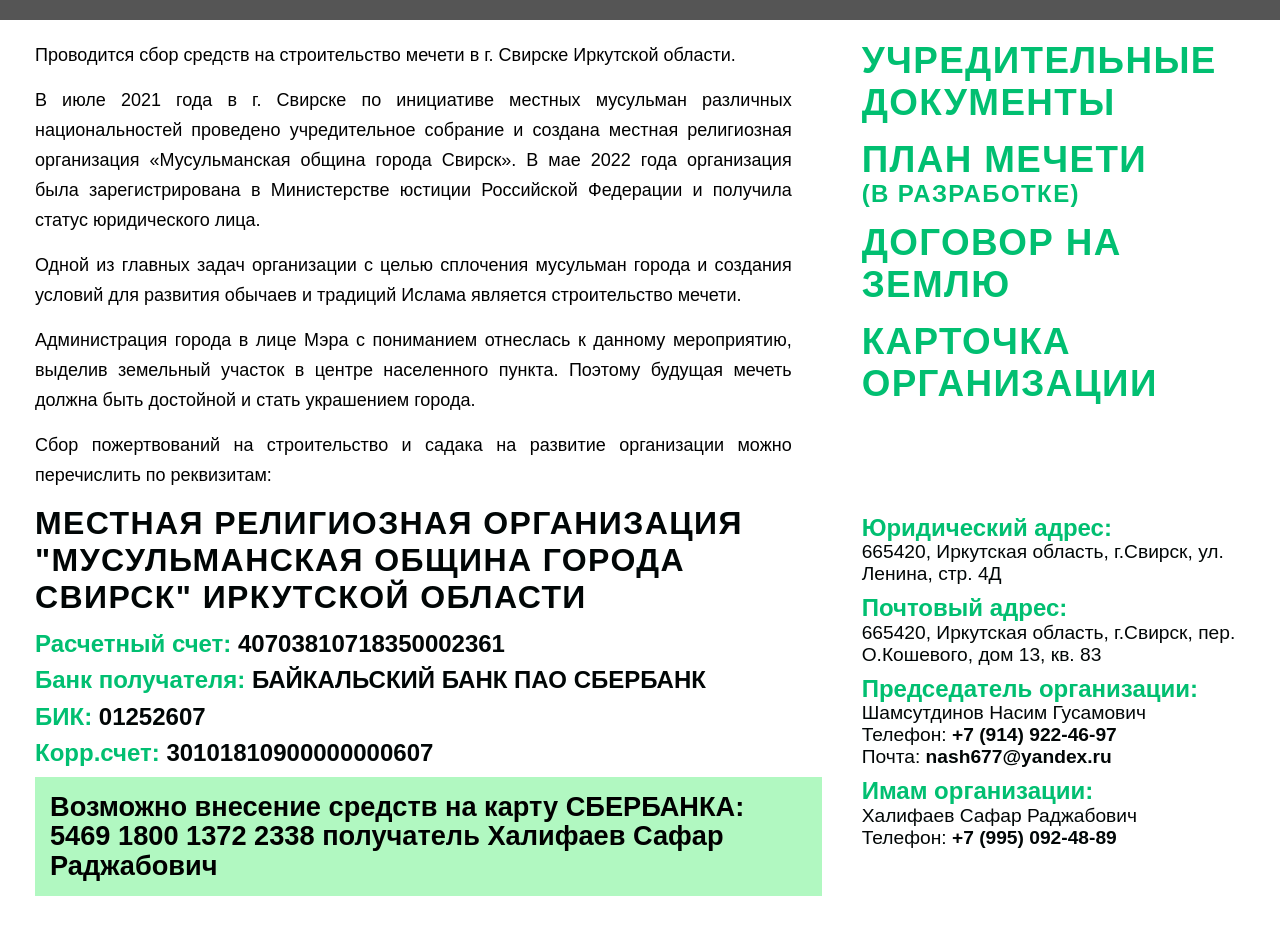
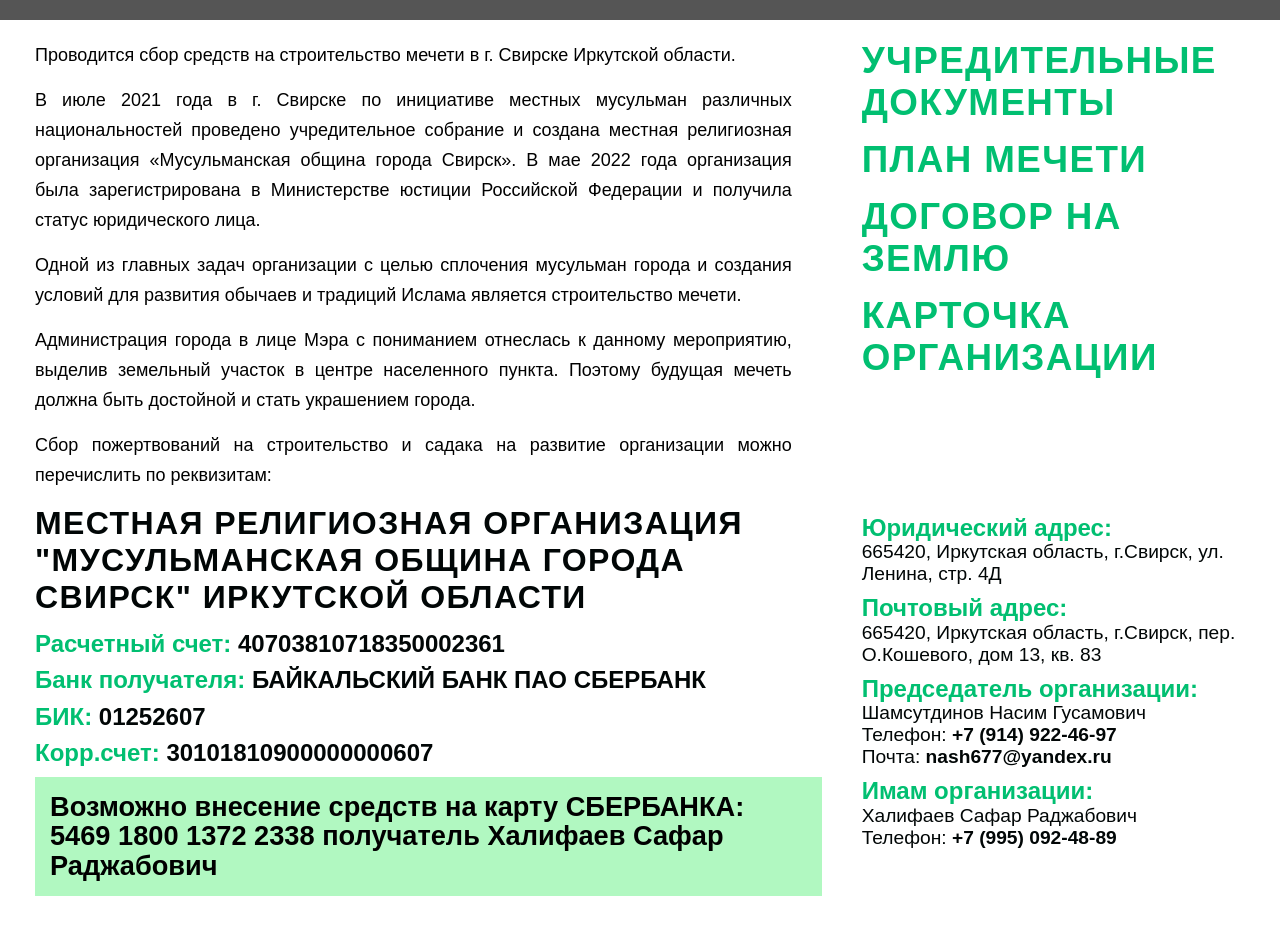
Before and after one commit to jshamsutdinova/mosque-fund-one-page, a React (Create React App) app: page / in a window 1280 px wide. Shown: the part 840-1775 px from the top of the page. Built offline with nearby package versions, Linux system fonts and the light colour scheme; grey boxes are pictures that could not be loaded.

Commit message:
Added plan's link

```diff
--- a/src/components/doc-section/doc-section.js
+++ b/src/components/doc-section/doc-section.js
@@ -36,7 +36,7 @@ const DocSection = () => {
           </CardDetails>
           <Docs id='plan'>
               <DocLink onClick={()=>openFile('https://drive.google.com/file/d/1NBFXwKTf9JyyJCwa46w8ZTE7B0V-Lejc/view?usp=sharing')}>Учредительные документы</DocLink>
-              <DocLink>План мечети <Heading>(в разработке)</Heading></DocLink>
+              <DocLink onClick={()=>openFile('https://drive.google.com/file/d/1eh33WK2hljVXkJtRXvexeCdy2GCMAD6V/view?usp=sharing')}>План мечети</DocLink>
               <DocLink onClick={()=>openFile('https://drive.google.com/file/d/1Z8tfRezFuYt7o1dVUSQfXvh_Xl0RqaY_/view?usp=sharing')}>Договор на землю</DocLink>
               <DocLink onClick={()=>openFile('https://drive.google.com/file/d/1gn_47HzD8kVFF0hnwntBxsuiHlfD_xpq/view?usp=sharing')}>Карточка организации</DocLink>
               {/* <DocLink>Разрешение на строительство</DocLink> */}
```
